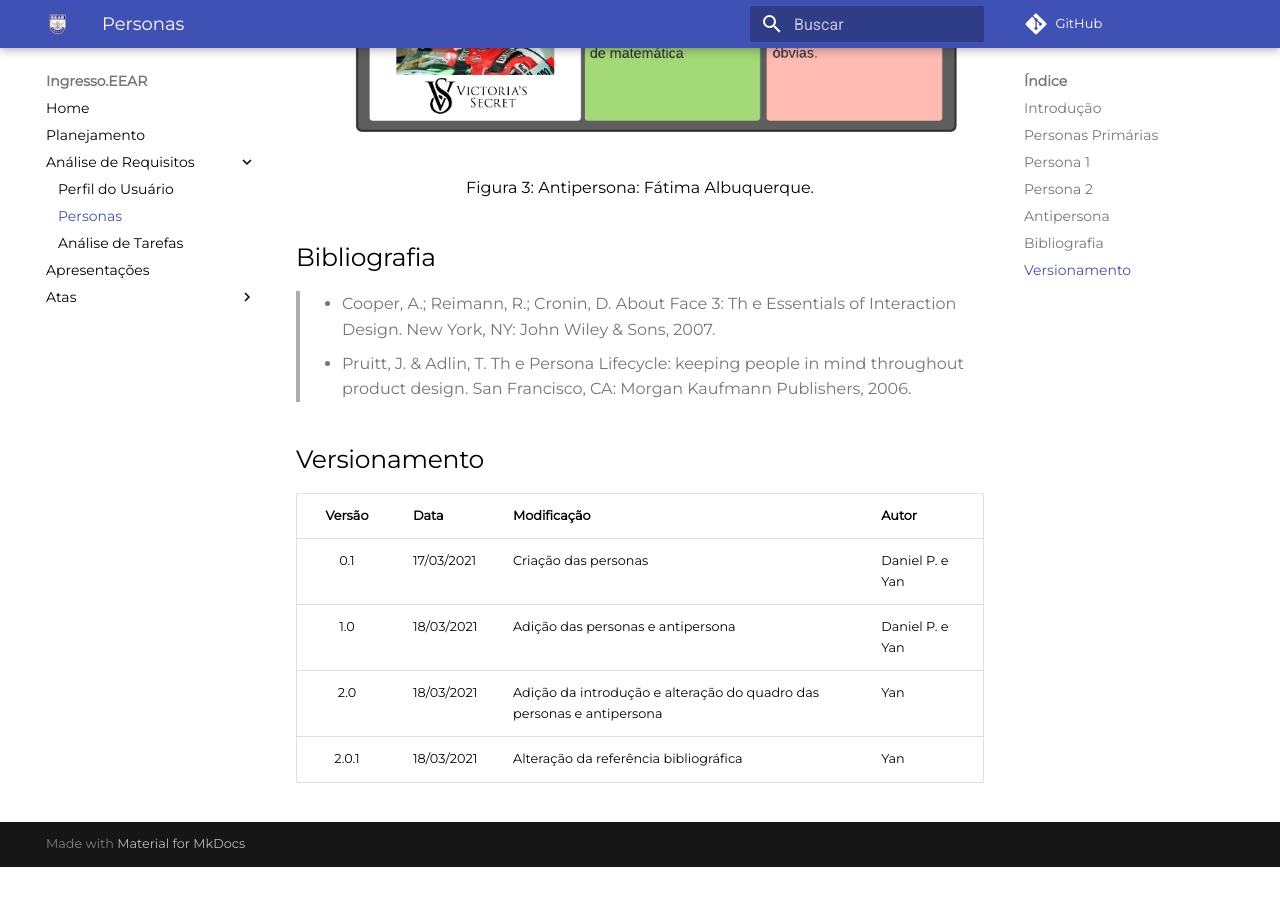
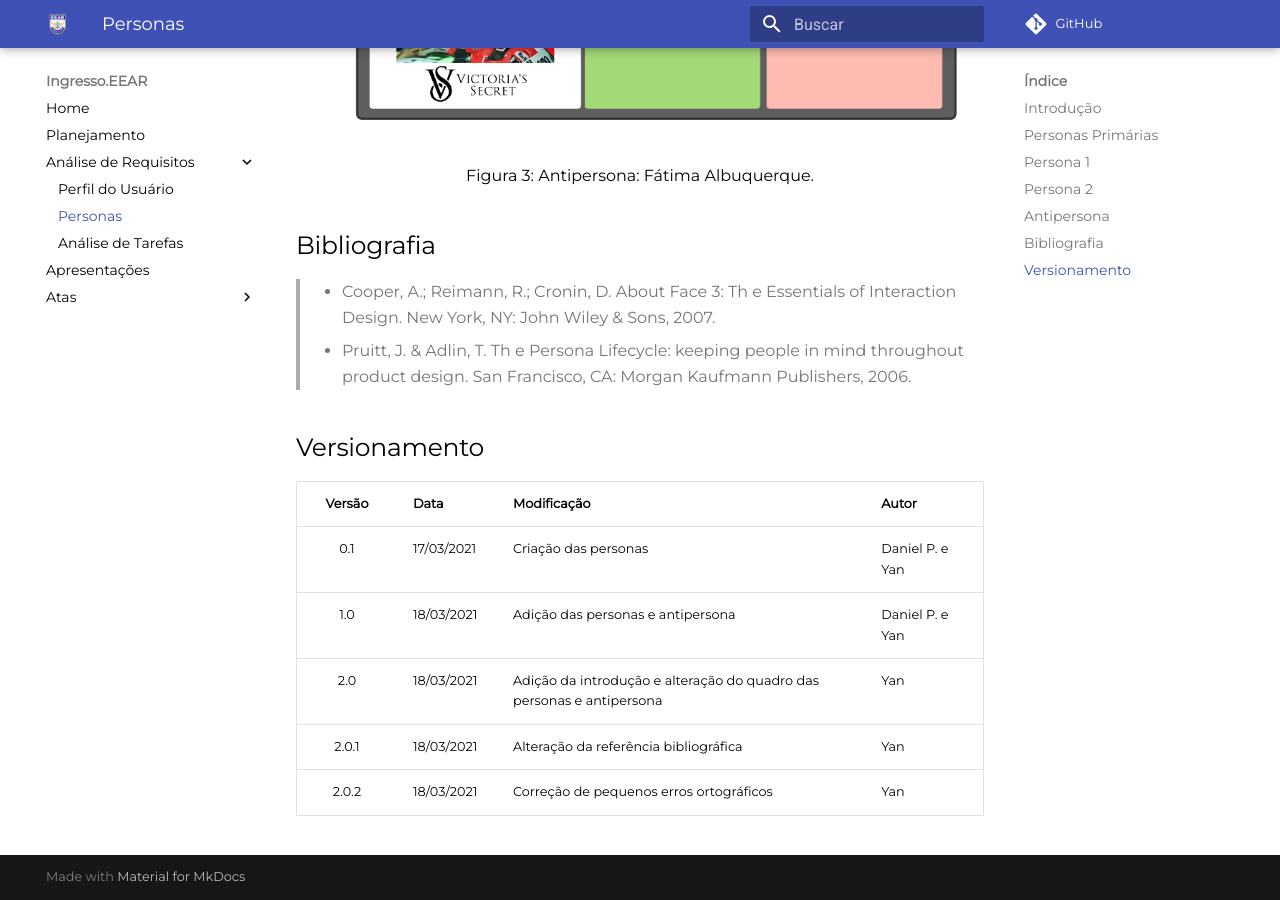
Before and after one commit to CarlosZoft/2020.2-Ingresso.eear, an MkDocs documentation site: the page built from docs/analise-de-requisitos/personas.md, in a window 1280 px wide and 900 px high, scrolled down 3651 px. Built offline with MkDocs 1.6.1 and Material for MkDocs 9.7.7, drawn with Linux system fonts in a browser that asks for light colours; comment, search, counter and statistics services are not loaded; before the commit the page ends 4518 px from its top, so only the background shows below that.

Commit message:
(#20) Corrigindo pequeno erro ortográfico

```diff
--- a/docs/analise-de-requisitos/personas.md
+++ b/docs/analise-de-requisitos/personas.md
@@ -36,3 +36,4 @@
 |1.0|18/03/2021| Adição das personas e antipersona | Daniel P. e Yan |
 |2.0|18/03/2021| Adição da introdução e alteração do quadro das personas e antipersona | Yan |
 |2.0.1|18/03/2021| Alteração da referência bibliográfica | Yan |
+|2.0.2|18/03/2021| Correção de pequenos erros ortográficos | Yan |
```
Also changed, not shown: docs/assets/imagens/personas/persona-cristina.png.
